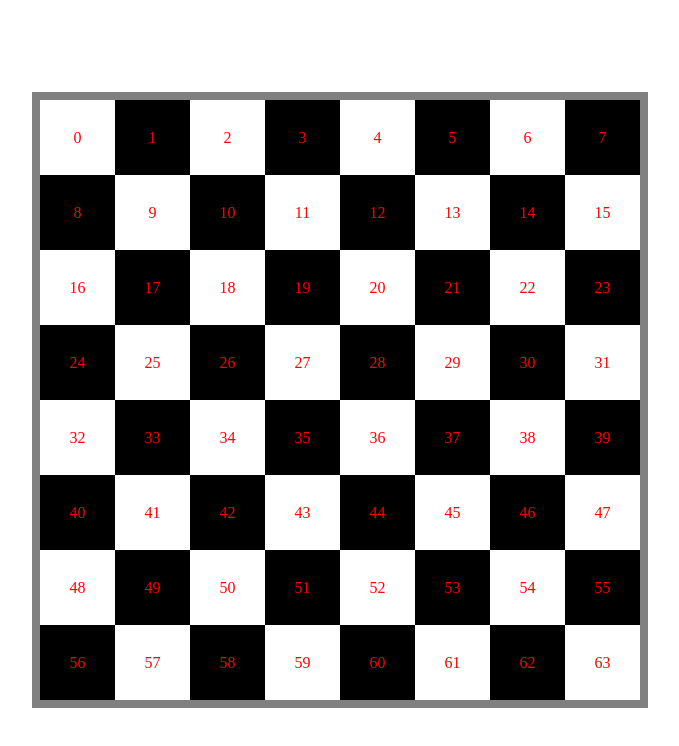
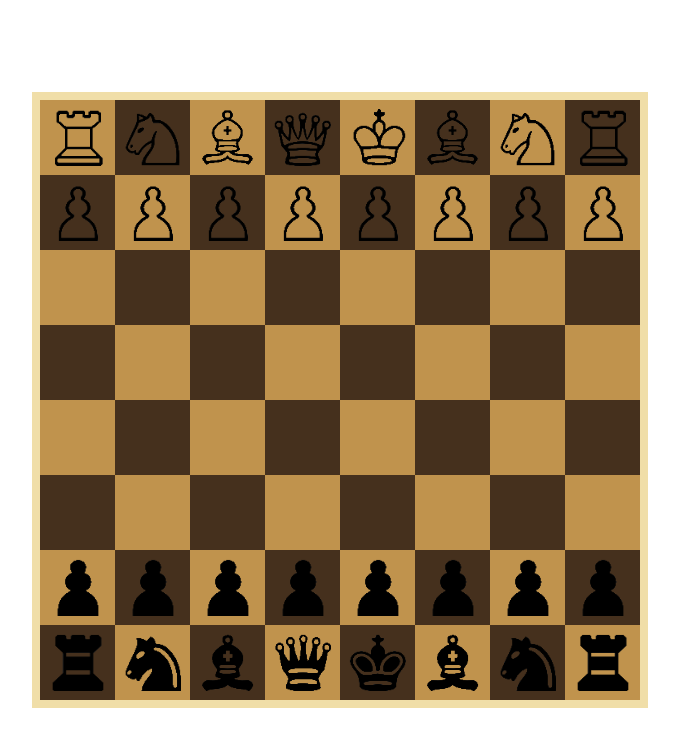
Before and after one commit to Lubba-64/open-source-chess-v2, a React (Create React App) app: page / in a window 1280 px wide. Shown: the top 746 px of the page, without its empty margins (300-979 px from the left). Built offline with nearby package versions, Linux system fonts and the light colour scheme.

Commit message:
classic chess layout complete

```diff
--- a/src/App.tsx
+++ b/src/App.tsx
@@ -1,25 +1,9 @@
 import React from "react";
 import { Vector2 } from "./Game/Core/Vector";
 import { ClassicBoardVisual } from "./Game/Frontend/ClassicChess";
-import {
-  CompilePieces,
-  CompiledPiecesRecord,
-} from "./Game/Logic/CompilePieces";
-import { pieces } from "./Game/Logic/Pieces";
-import { ChessLayout, makeRectLayout } from "./Game/Logic/Layout";
-
-const gamePieces: CompiledPiecesRecord = CompilePieces(pieces, [
-  { r: 255, g: 255, b: 255 },
-  { r: 0, g: 0, b: 0 },
-]);
-
-const startingLayout: ChessLayout = {
-  ...makeRectLayout(new Vector2(8, 8)),
-  metadata: [{ position: new Vector2(0, 0), piece: gamePieces["Rook.000000"] }],
-};
+import { startingLayout } from "./Game/Logic/ClassicLayout";
 
 function App() {
-  console.log(gamePieces);
   return (
     <div
       style={{
@@ -34,10 +18,9 @@ function App() {
         size={{ size: new Vector2(75, 75), unit: "vmin" }}
         style={{
           borderStyle: "solid",
-          borderColor: "grey",
+          borderColor: "#f0dea8",
           borderWidth: "1vmin",
         }}
-        debug
         layout={startingLayout}
       />
     </div>
--- /dev/null
+++ b/src/Game/Core/Range.ts
@@ -0,0 +1,33 @@
+/** Inline iterator. instead of having to do a for statement, you can inline this instead, with useful defaults to boot!
+ * Also allows for repeating the same element over and over if you need to do that quickly too.
+ */
+export class Iteration<T> {
+  start: number;
+  end: number;
+  step: number;
+  contents: T | undefined;
+  constructor(
+    end: number,
+    contents: T | undefined = undefined,
+    start?: number,
+    step?: number
+  ) {
+    this.start = start ?? 0;
+    this.end = end;
+    this.step = step ?? 1;
+    this.contents = contents;
+  }
+
+  Iterate(): number[] {
+    let res = [];
+    for (let i = this.start; i < this.end; i += this.step) res.push(i);
+    return res;
+  }
+
+  Repeat(): T[] {
+    let res: T[] = [];
+    if (this.contents === undefined) return res;
+    for (let i = this.start; i < this.end; i++) res.push(this.contents);
+    return res;
+  }
+}
--- a/src/Game/Frontend/Cell.tsx
+++ b/src/Game/Frontend/Cell.tsx
@@ -14,6 +14,16 @@ const getDebugCellID = (
 };
 
 export const Cell = (props: DefaultCellProps) => {
+  let cellContents;
+  if (props.metadata !== undefined) {
+    cellContents = (
+      <img
+        src={props.metadata.piece.imgPath}
+        alt="!"
+        style={{ width: "75%", height: "75%" }}
+      />
+    );
+  }
   return (
     <div
       style={{
@@ -27,6 +37,7 @@ export const Cell = (props: DefaultCellProps) => {
       key={props.key}
     >
       {props.debug ? getDebugCellID(props.key, props.debug, props.unit) : ""}
+      {cellContents ?? ""}
     </div>
   );
 };
--- a/src/Game/Frontend/patterns.ts
+++ b/src/Game/Frontend/patterns.ts
@@ -12,8 +12,8 @@ export const ClassicPattern = (
   colors?: { first: string; second: string; empty: string }
 ) => {
   let emptyColor = colors === undefined ? "grey" : colors["empty"];
-  let first = colors === undefined ? "white" : colors["first"];
-  let second = colors === undefined ? "black" : colors["second"];
+  let first = colors === undefined ? "#c0934d" : colors["first"];
+  let second = colors === undefined ? "#45301d" : colors["second"];
 
   let main = (position.x + position.y) % 2 === 0 ? first : second;
   return empty ? emptyColor : main;
--- /dev/null
+++ b/src/Game/Logic/ClassicLayout.ts
@@ -0,0 +1,28 @@
+import { Iteration } from "../Core/Range";
+import { Vector2 } from "../Core/Vector";
+import { CompileClassicPieces } from "./CompilePieces";
+import { ChessLayout, makeRectLayout } from "./Layout";
+import { AddColor, PieceRow } from "./LayoutHelpers";
+
+export const classicPieces = CompileClassicPieces();
+
+export const BackRow = [
+  "Rook",
+  "Knight",
+  "Bishop",
+  "Queen",
+  "King",
+  "Bishop",
+  "Knight",
+  "Rook",
+];
+
+export const startingLayout: ChessLayout = {
+  ...makeRectLayout(new Vector2(8, 8)),
+  metadata: [
+    ...PieceRow(AddColor(BackRow, "ffffff"), 0, classicPieces),
+    ...PieceRow(new Iteration(8, "Pawn.ffffff").Repeat(), 1, classicPieces),
+    ...PieceRow(AddColor(BackRow, "000000"), 7, classicPieces),
+    ...PieceRow(new Iteration(8, "Pawn.000000").Repeat(), 6, classicPieces),
+  ],
+};
--- a/src/Game/Logic/CompilePieces.ts
+++ b/src/Game/Logic/CompilePieces.ts
@@ -2,6 +2,7 @@ import { Color, toHexCode } from "../Core/Color";
 import { ColoredPiece, Piece } from "./Piece";
 import { None } from "./Pieces/None";
 import { Black } from "../Core/Color";
+import { pieces } from "./Pieces";
 
 export type CompiledPiecesRecord = Record<string, ColoredPiece>;
 
@@ -10,7 +11,7 @@ export const CompilePieces = (
   colors: Color[],
   imageExtension?: string
 ): CompiledPiecesRecord => {
-  let ext = imageExtension ?? ".png";
+  let ext = imageExtension ?? "png";
   let result: CompiledPiecesRecord = {};
   for (let c = 0; c < colors.length; c++) {
     for (let p = 0; p < rawPieces.length; p++) {
@@ -29,8 +30,15 @@ export const CompilePieces = (
   result["None"] = {
     piece: None,
     color: Black,
-    imgPath: `img/Pieces/None${ext}`,
+    imgPath: `img/Pieces/None.${ext}`,
   };
 
   return result;
 };
+
+export const CompileClassicPieces = () => {
+  return CompilePieces(pieces, [
+    { r: 255, g: 255, b: 255 },
+    { r: 0, g: 0, b: 0 },
+  ]);
+};
--- /dev/null
+++ b/src/Game/Logic/LayoutHelpers.ts
@@ -0,0 +1,18 @@
+import { Iteration } from "../Core/Range";
+import { Vector2 } from "../Core/Vector";
+import { CompiledPiecesRecord } from "./CompilePieces";
+import { PositionMetadata } from "./Layout";
+
+export const PieceRow = (
+  pieceNames: string[],
+  y: number,
+  coloredPieces: CompiledPiecesRecord
+): PositionMetadata[] => {
+  return new Iteration(pieceNames.length).Iterate().map((x) => {
+    return { position: new Vector2(x, y), piece: coloredPieces[pieceNames[x]] };
+  });
+};
+
+export const AddColor = (pieces: string[], color: string) => {
+  return pieces.map((x) => x + "." + color);
+};
```
